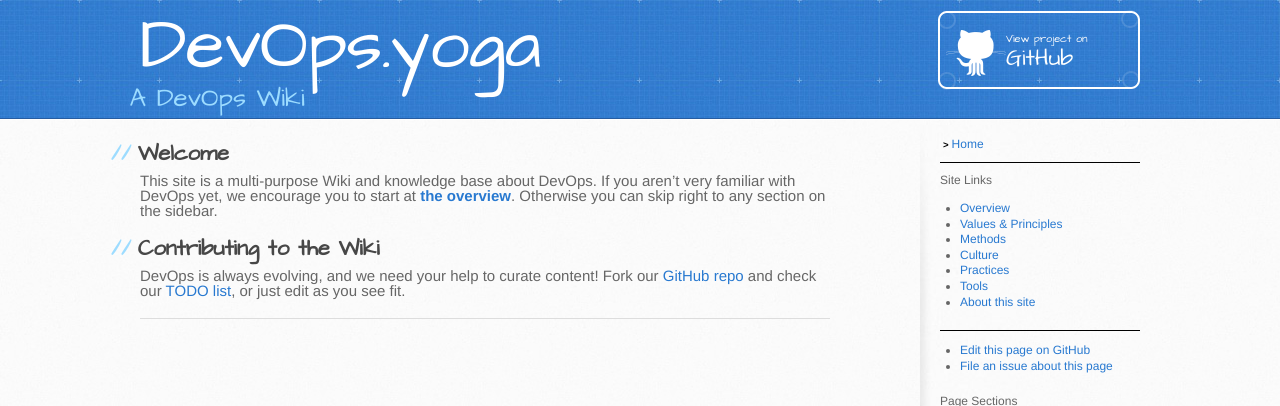
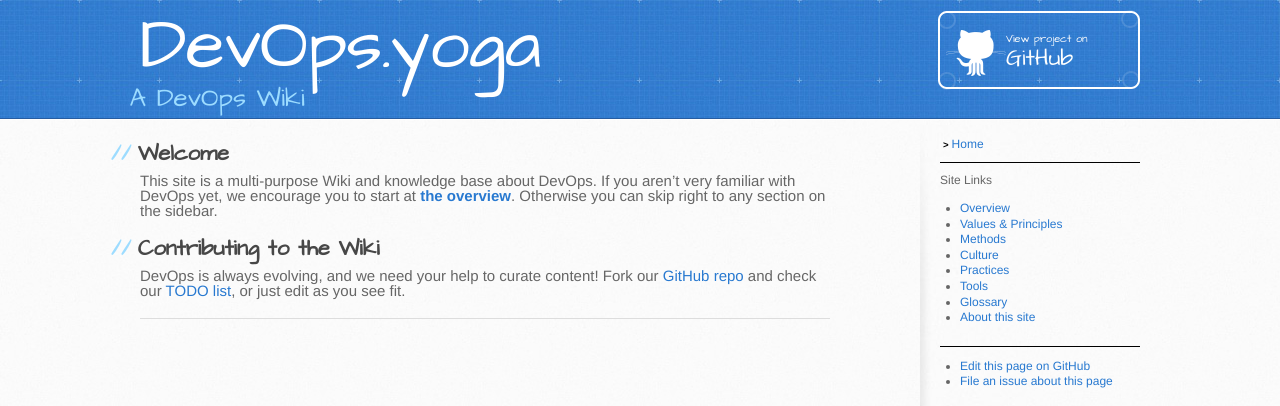
Before and after one commit to peterwwillis/devopsyoga-content, a Jekyll site: the page built from index.md, in a window 1280 px wide, cut to the strip 0-406 px from the top of the page. Built offline with Jekyll 4.4.1, drawn with Linux system fonts in a browser that asks for light colours; our own code applies the rules of GitHub Pages for plain Markdown files.

Commit message:
Add glossary to toc, overview

```diff
--- a/_data/toc.yaml
+++ b/_data/toc.yaml
@@ -11,5 +11,7 @@
   path: /practices/
 - title: Tools
   path: /tools/
+- title: Glossary
+  path: /glossary/
 - title: About this site
   path: /about.html
```
Also changed, not shown: overview.md (+2 -0 lines).
